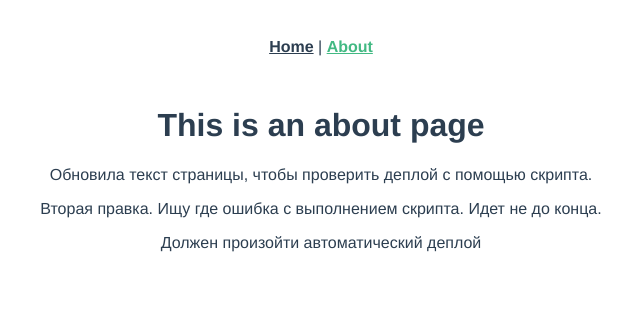
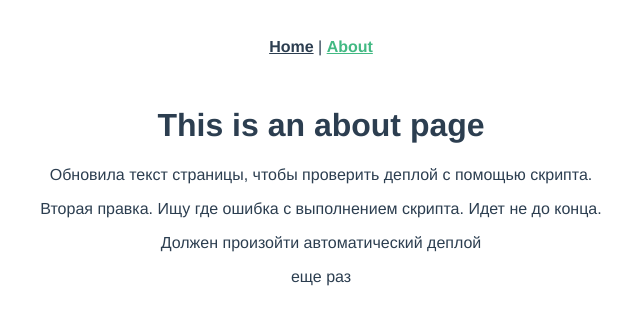
Before and after one commit to Limonbird/test-project, a Vue app: page /#/about in a window 1280 px wide. Shown: the top 324 px of the page, without its empty margins (319-959 px from the left). Built offline with nearby package versions, Linux system fonts and the light colour scheme.

Commit message:
Правки about

```diff
--- a/src/views/About.vue
+++ b/src/views/About.vue
@@ -6,5 +6,6 @@
       Вторая правка. Ищу где ошибка с выполнением скрипта. Идет не до конца.
     </p>
     <p>Должен произойти автоматический деплой</p>
+    <p>еще раз</p>
   </div>
 </template>
```
